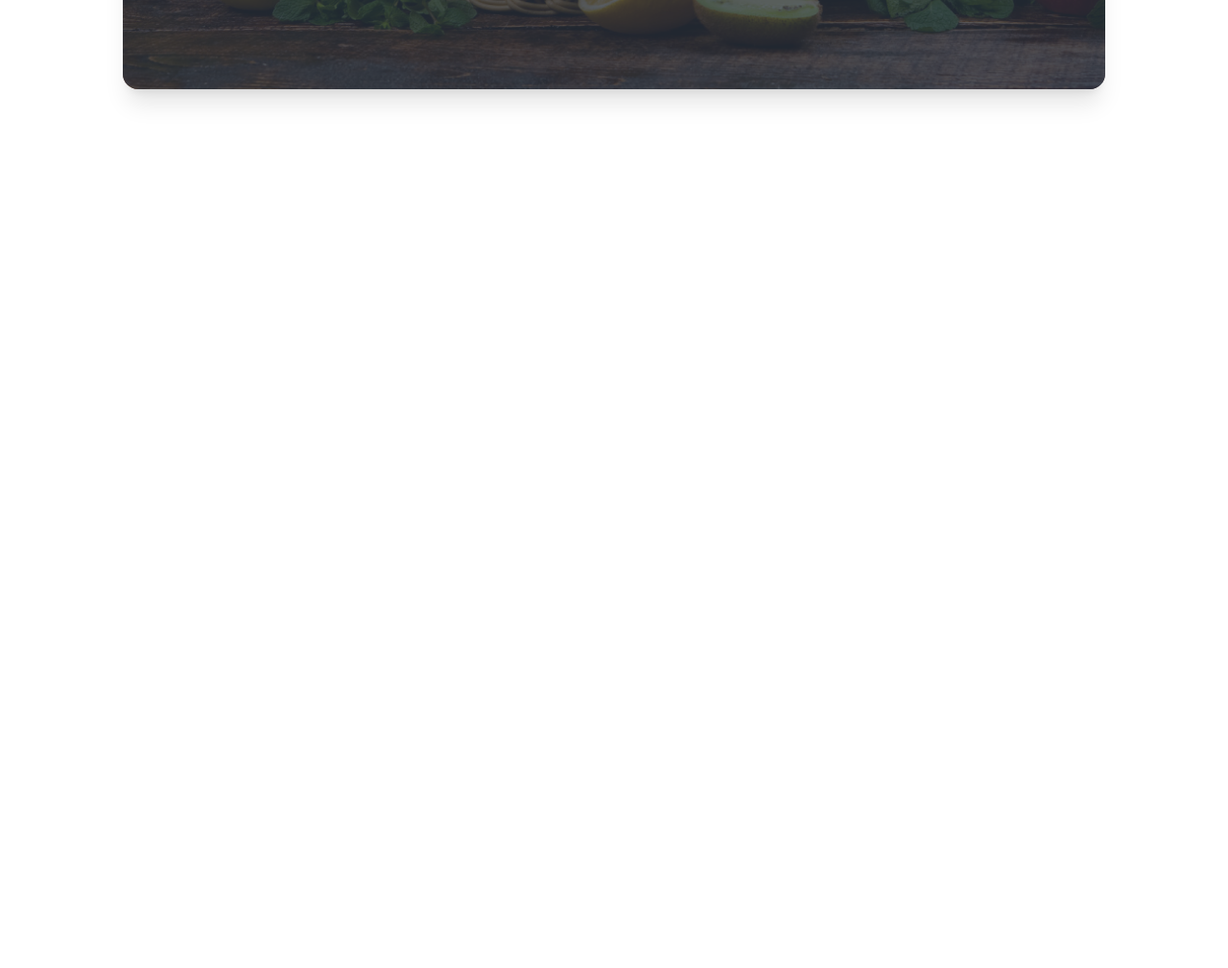
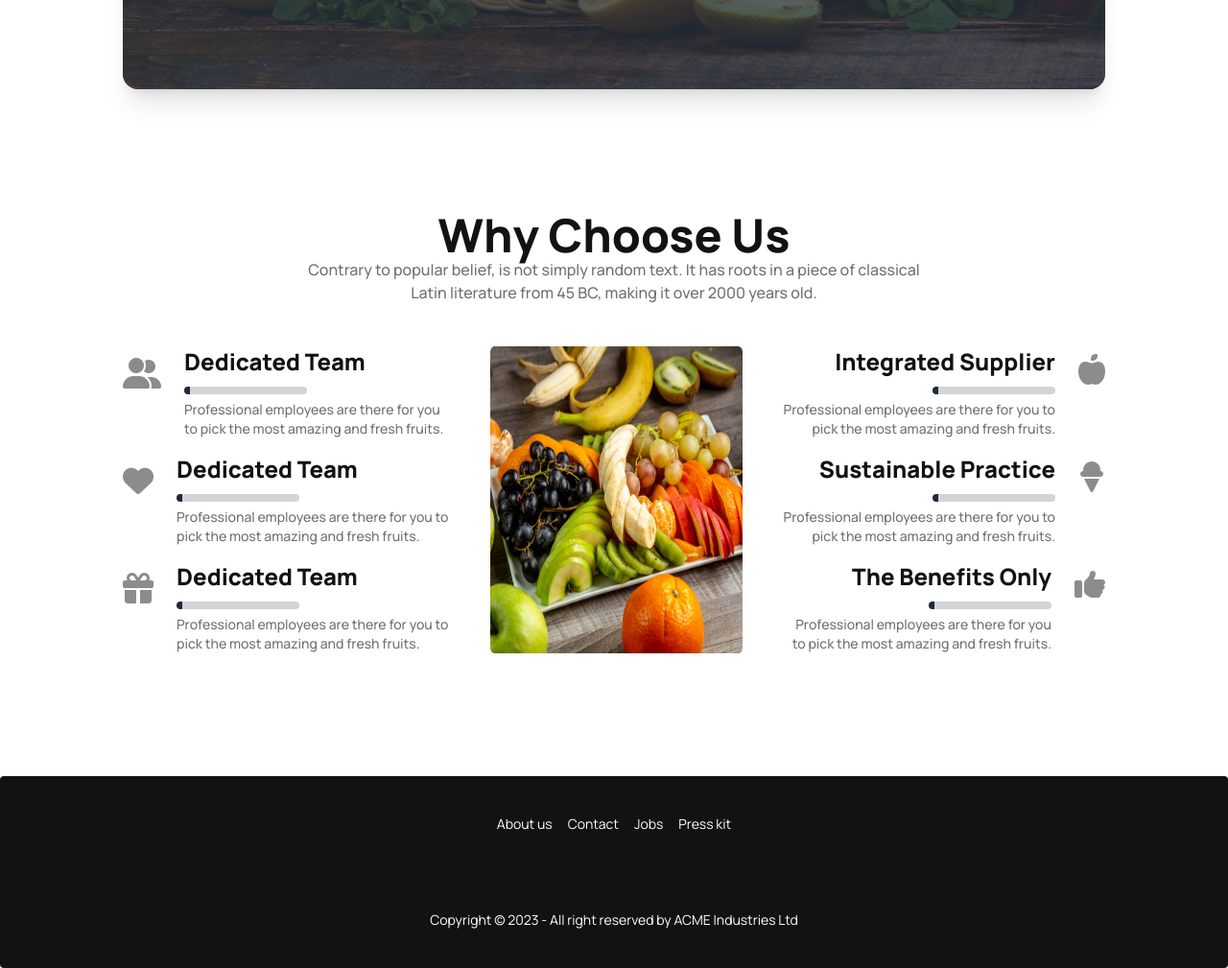
Before and after one commit to ataulweb/assignment-03-fruits-website, a plain HTML site: page index.html in a window 1280 px wide. Shown: the part 2283-3292 px from the top of the page at 96% size. Before the commit the page ends 2504 px from the top, so only its background shows below. Drawn offline with nearby package versions, Linux system fonts and the light colour scheme.

Commit message:
why choose us section done

```diff
--- a/index.html
+++ b/index.html
@@ -330,8 +330,108 @@
       </section>
       <!-- meet the team section ends here -->
 
+      <!-- Why choose us section starts here -->
+      <section class="choose-section max-w-screen-lg mx-auto text-[#121212]">
+        <h1 class="text-5xl font-extrabold text-center">Why Choose Us</h1>
+        <p class="text-base font-medium text-center text-[#12121299]">Contrary to popular belief, is not simply random text. It has roots in a piece of classical
+        <br> Latin literature from 45 BC, making it over 2000 years old.</p>
 
+        <div class="choose-container flex gap-10 mt-11">
+          <!-- Choose start box -->
+          <div class="choose-start-box">
+            <!-- Dedicated Team -->
+          <div class="choose-start-content flex justify-center items-center gap-6">
+            <i class="fa-solid fa-user-group fa-2xl mb-10" style="color: #8c8c8c;"></i>
+            <div class="dedicated-team">
+              <h4 class="text-2xl font-extrabold">Dedicated Team</h4>
+              <progress class="progress w-32"></progress>
+              <p class="text-sm font-medium text-[#12121299]">Professional employees are there for you to pick the most amazing and fresh fruits.</p>
+            </div>
+          </div>
+
+          <!-- Fresh is Best -->
+          <div class="choose-start-content flex justify-center items-center gap-6 mt-4">
+            <i class="fa-solid fa-heart fa-2xl mb-10" style="color: #8c8c8c;"></i>
+            <div class="dedicated-team">
+              <h4 class="text-2xl font-extrabold">Dedicated Team</h4>
+              <progress class="progress w-32"></progress>
+              <p class="text-sm font-medium text-[#12121299]">Professional employees are there for you to pick the most amazing and fresh fruits.</p>
+            </div>
+          </div>
+
+          <!-- Gift Certificates -->
+          <div class="choose-start-content flex justify-center items-center gap-6 mt-4">
+            <i class="fa-solid fa-gift fa-2xl mb-10" style="color: #8c8c8c;"></i>
+            <div class="dedicated-team">
+              <h4 class="text-2xl font-extrabold">Dedicated Team</h4>
+              <progress class="progress w-32"></progress>
+              <p class="text-sm font-medium text-[#12121299]">Professional employees are there for you to pick the most amazing and fresh fruits.</p>
+            </div>
+          </div>
+          </div>
+
+          <div class="choose-img-content">
+            <img src="./images/whychoose1.png" alt="" class="h-full">
+          </div>
+
+          <div class="choose-end-content">
+            <div class="choose-end-box">
+              <!-- Integrated Supplier -->
+            <div class="choose-end-content flex justify-center items-center gap-6">
+              <div class="dedicated-team text-right">
+                <h4 class="text-2xl font-extrabold">Integrated Supplier</h4>
+                <progress class="progress w-32"></progress>
+                <p class="text-sm font-medium text-[#12121299]">Professional employees are there for you to pick the most amazing and fresh fruits.</p>
+              </div>
+              <i class="fa-solid fa-apple-whole fa-2xl mb-12" style="color: #8c8c8c;"></i>
+            </div>
+
+            <!-- Sustainable Practice -->
+            <div class="choose-end-content flex justify-center items-center gap-6 mt-4">
+              <div class="dedicated-team text-right">
+                <h4 class="text-2xl font-extrabold">Sustainable Practice</h4>
+                <progress class="progress w-32"></progress>
+                <p class="text-sm font-medium text-[#12121299]">Professional employees are there for you to pick the most amazing and fresh fruits.</p>
+              </div>
+              <i class="fa-solid fa-ice-cream fa-2xl mb-12" style="color: #8c8c8c;"></i>
+            </div>
+
+            <!-- The Benefits Only -->
+            <div class="choose-end-content flex justify-center items-center gap-6 mt-4">
+              <div class="dedicated-team text-right">
+                <h4 class="text-2xl font-extrabold">The Benefits Only</h4>
+                <progress class="progress w-32"></progress>
+                <p class="text-sm font-medium text-[#12121299]">Professional employees are there for you to pick the most amazing and fresh fruits.</p>
+              </div>
+              <i class="fa-solid fa-thumbs-up fa-2xl mb-12" style="color: #8c8c8c;"></i>
+            </div>
+            </div>
+          </div>
+        </div>
+      </section>
+      <!-- Why choose us section ends here -->
     </main>
+
+    <footer class="mt-32">
+      <footer class="footer footer-center p-10 bg-[#121212] text-base-content text-white rounded">
+        <div class="grid grid-flow-col gap-4">
+          <a class="link link-hover">About us</a>
+          <a class="link link-hover">Contact</a>
+          <a class="link link-hover">Jobs</a>
+          <a class="link link-hover">Press kit</a>
+        </div>
+        <div>
+          <div class="grid grid-flow-col gap-4">
+            <a></a>
+            <a></a>
+            <a></a>
+          </div>
+        </div>
+        <div>
+          <p>Copyright © 2023 - All right reserved by ACME Industries Ltd</p>
+        </div>
+      </footer>
+    </footer>
 
 </body>
 </html>
```
